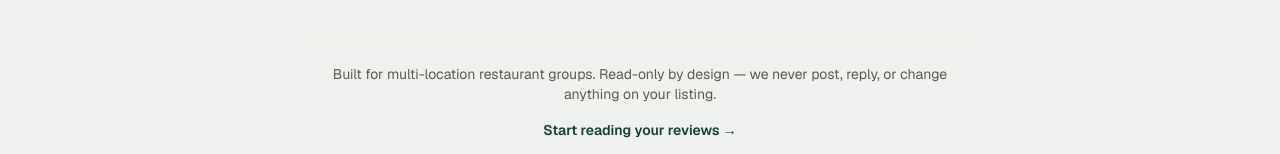
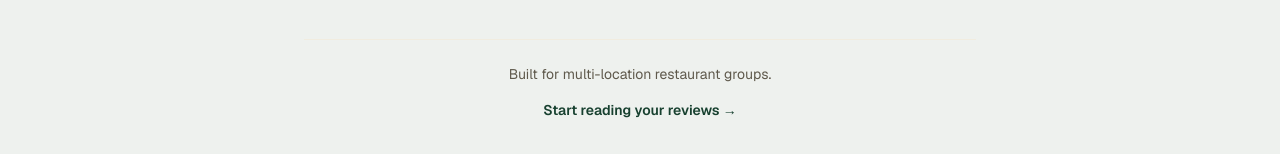
Before and after one commit to Elosiel/reviews-analytics, a Next.js app: page /preview in a window 1280 px wide. Shown: the part 632-786 px from the top of the page. Built offline with nearby package versions, Linux system fonts and the light colour scheme; no server answers.

Commit message:
Remove 'read-only' disclaimer from /preview footer

```diff
--- a/src/app/preview/page.tsx
+++ b/src/app/preview/page.tsx
@@ -57,8 +57,7 @@ export default function PreviewPage() {
         {/* Reassurance footer */}
         <div className="max-w-2xl mx-auto text-center pt-6 border-t border-line-soft">
           <p className="text-sm text-ink-soft">
-            Built for multi-location restaurant groups. Read-only by design —
-            we never post, reply, or change anything on your listing.
+            Built for multi-location restaurant groups.
           </p>
           <Link
             href="/login"
```
